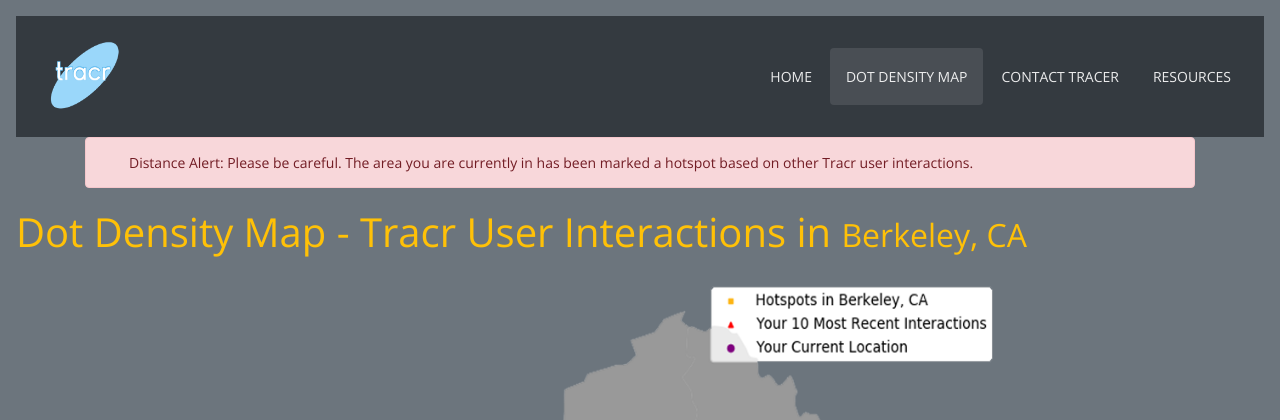
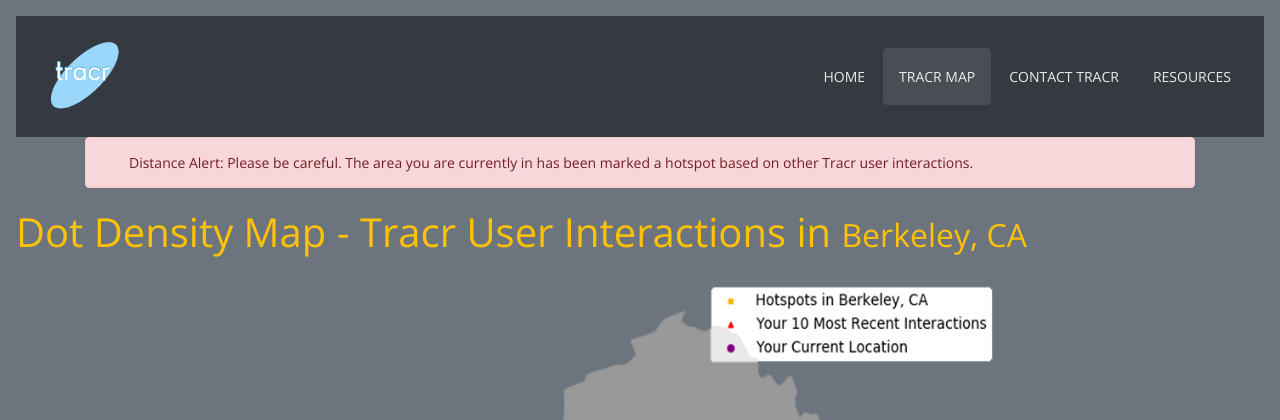
Before and after one commit to shalindb/tracr, a Flask app: page /heatmap in a window 1280 px wide. Shown: the top 420 px of the page. Run offline with Flask 2, Linux system fonts and the light colour scheme; some libraries are stand-ins or nearby versions.

Commit message:
changed stuff

```diff
--- a/templates/about_us.html
+++ b/templates/about_us.html
@@ -30,10 +30,10 @@
                                     <a class="nav-link d-flex align-items-center" href="/home">Home <span class="sr-only">(current)</span></a>
                                   </li>
                                   <li class="nav-item df-elx">
-                                    <a class="nav-link d-flex align-items-center" href="/heatmap">Dot Density Map</a>
+                                    <a class="nav-link d-flex align-items-center" href="/heatmap">Tracr Map</a>
                                   </li>
                                     <li class="nav-item df-elx">
-                                    <a class="nav-link d-flex align-items-center" href="/contact_tracr">Contact Tracer</a>
+                                    <a class="nav-link d-flex align-items-center" href="/contact_tracr">Contact Tracr</a>
                                   </li>
                                     <li class="nav-item df-elx active">
                                     <a class="nav-link d-flex align-items-center" href="/about_us">Resources</a>
--- a/templates/contact_tracr.html
+++ b/templates/contact_tracr.html
@@ -32,10 +32,10 @@
                                     <a class="nav-link d-flex align-items-center" href="/home">Home <span class="sr-only">(current)</span></a>
                                   </li>
                                   <li class="nav-item df-elx">
-                                    <a class="nav-link d-flex align-items-center" href="/heatmap">Dot Density Map</a>
+                                    <a class="nav-link d-flex align-items-center" href="/heatmap">Tracr Map</a>
                                   </li>
                                     <li class="nav-item df-elx active">
-                                    <a class="nav-link d-flex align-items-center" href="/contact_tracr">Contact Tracer</a>
+                                    <a class="nav-link d-flex align-items-center" href="/contact_tracr">Contact Tracr</a>
                                   </li>
                                     <li class="nav-item df-elx">
                                     <a class="nav-link d-flex align-items-center" href="/about_us">Resources</a>
--- a/templates/heatmap.html
+++ b/templates/heatmap.html
@@ -29,10 +29,10 @@
 						        <a class="nav-link d-flex align-items-center" href="/home">Home <span class="sr-only">(current)</span></a>
 						      </li>
 						      <li class="nav-item df-elx active">
-						        <a class="nav-link d-flex align-items-center" href="/heatmap">Dot Density Map</a>
+						        <a class="nav-link d-flex align-items-center" href="/heatmap">Tracr Map</a>
 						      </li>
                                 <li class="nav-item df-elx">
-						        <a class="nav-link d-flex align-items-center" href="/contact_tracr">Contact Tracer</a>
+						        <a class="nav-link d-flex align-items-center" href="/contact_tracr">Contact Tracr</a>
 						      </li>
                                 <li class="nav-item df-elx">
 						        <a class="nav-link d-flex align-items-center" href="/about_us">Resources</a>
--- a/templates/home_page.html
+++ b/templates/home_page.html
@@ -37,10 +37,10 @@
                                     <a class="nav-link d-flex align-items-center" href="/home">Home <span class="sr-only">(current)</span></a>
                                   </li>
                                   <li class="nav-item df-elx">
-                                    <a class="nav-link d-flex align-items-center" href="/heatmap">Dot Density Map</a>
+                                    <a class="nav-link d-flex align-items-center" href="/heatmap">Tracr Map</a>
                                   </li>
                                     <li class="nav-item df-elx">
-                                    <a class="nav-link d-flex align-items-center" href="/contact_tracr">Contact Tracer</a>
+                                    <a class="nav-link d-flex align-items-center" href="/contact_tracr">Contact Tracr</a>
                                   </li>
                                     <li class="nav-item df-elx">
                                     <a class="nav-link d-flex align-items-center" href="/about_us">Resources</a>
--- a/templates/index.html
+++ b/templates/index.html
@@ -37,7 +37,9 @@
 						Welcome
 					</span>
 					<span class="login100-form-title p-b-48">
-						To Tracr
+						<img src="{{url_for('static', filename='tracr_small_clear_logo.png')}}"
+                                 style = "width:125px; height: 125px"
+                                 alt = "test photo"/>
 					</span>
 					{%if logged_in == False%}
 					<p>
```
